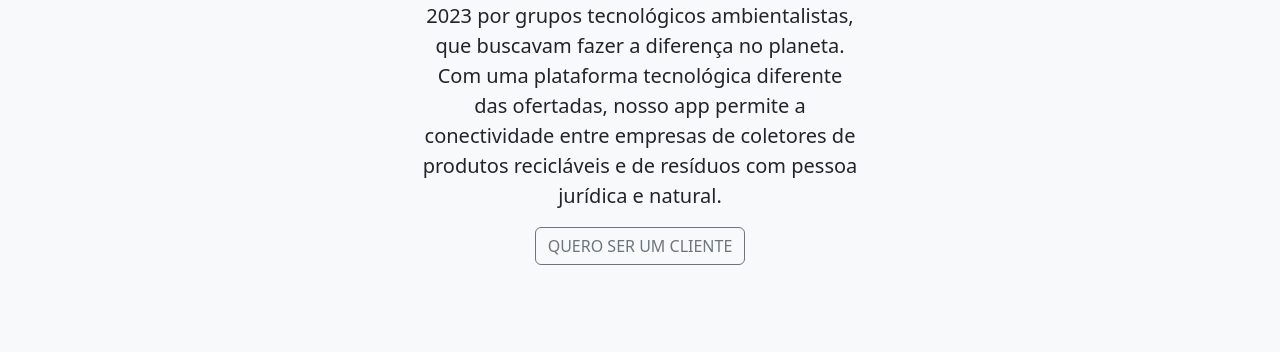
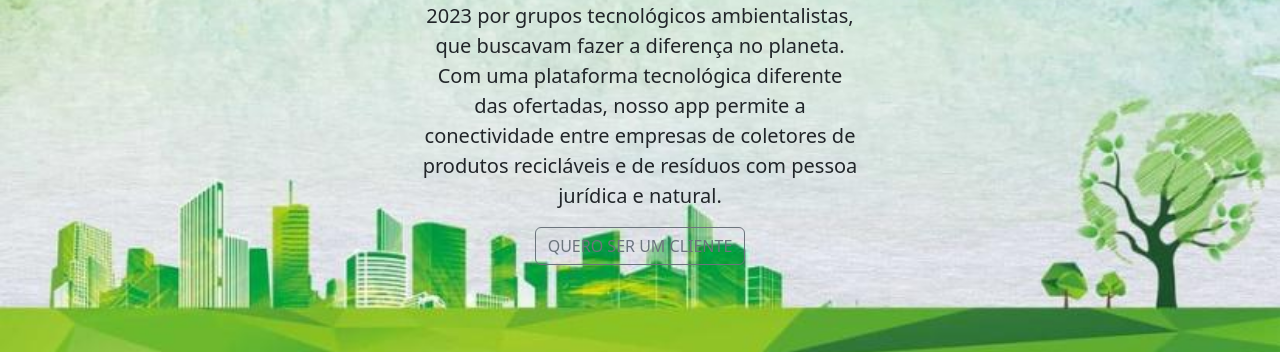
Before and after one commit to FabioAqui/website-recytech-bootstrap, a plain HTML site: page index.html in a window 1280 px wide. Shown: the part 347-699 px from the top of the page. Drawn offline with nearby package versions, Linux system fonts and the light colour scheme.

Commit message:
Wallpaper no lugar

```diff
--- a/Styles/style.css
+++ b/Styles/style.css
@@ -1,5 +1,5 @@
 .bg-image {
-    background-image: url(Imgs/fundo.jpeg);
+    background-image: url(../Imgs/fundo.jpeg);
     background-size: cover;
     background-repeat: no-repeat;
     background-size: 100%;
```
